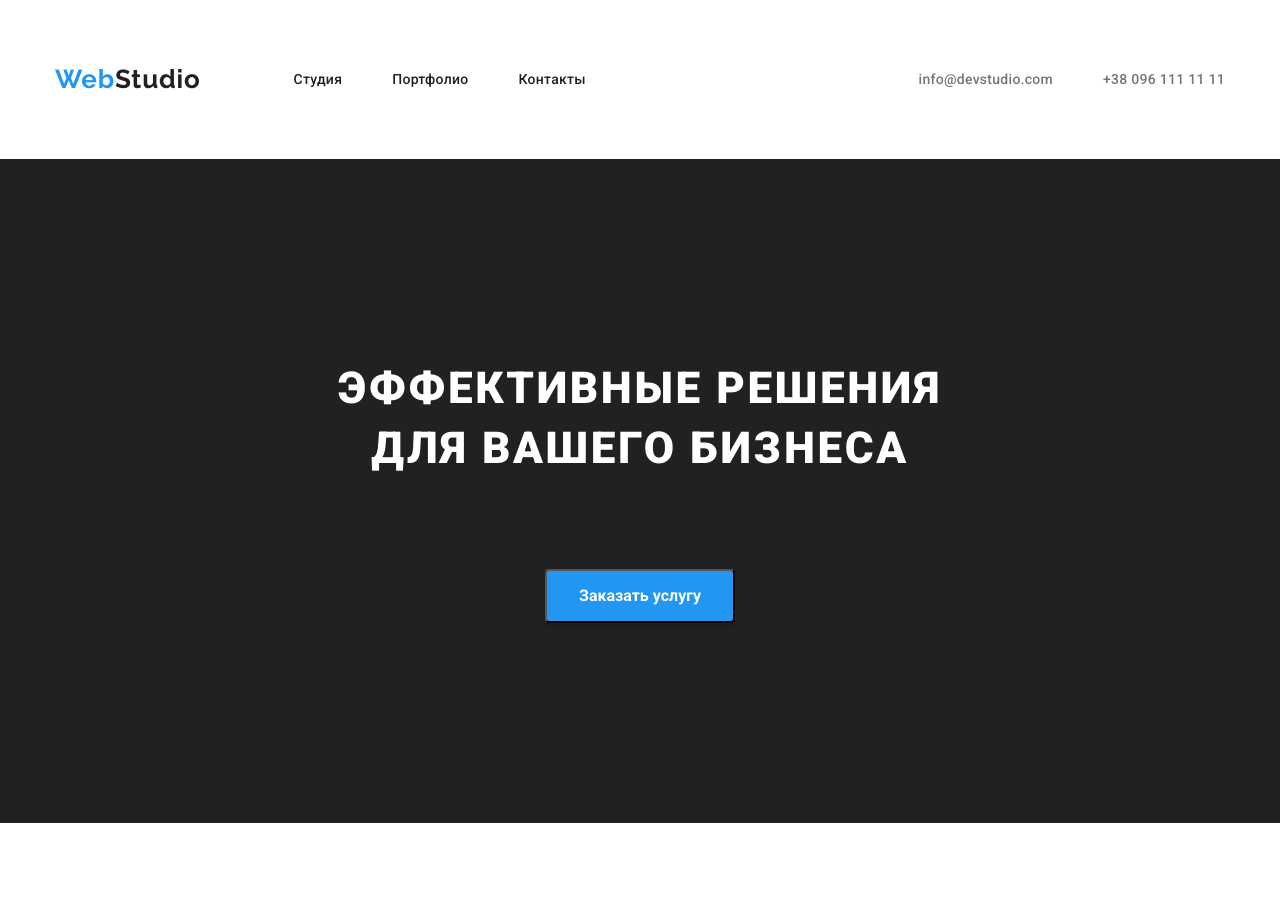
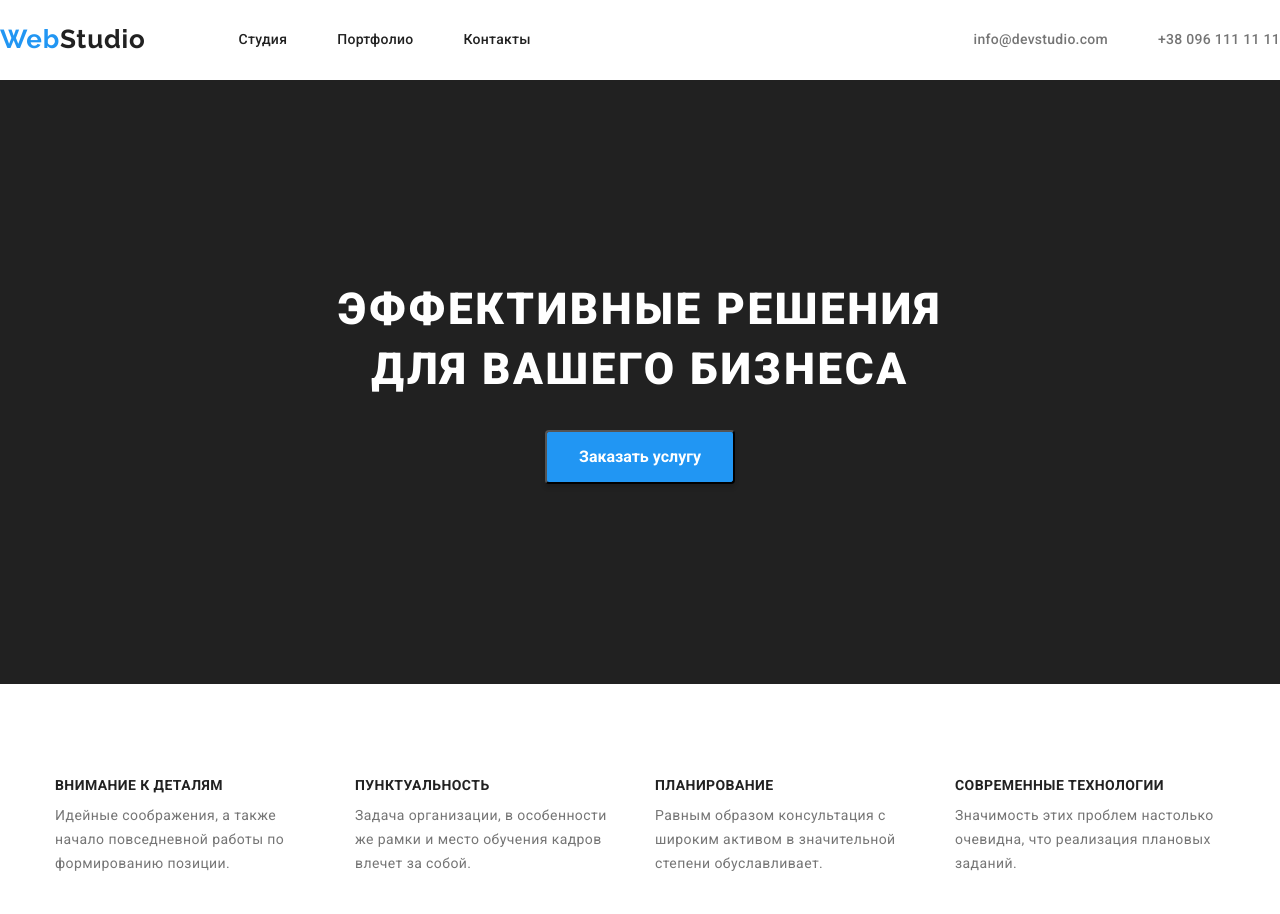
Before and after one commit to OleksandraUshakova/goit-markup-hw-03, a plain HTML site: page index.html in a window 1280 px wide. Shown: the top 914 px of the page. Drawn offline with nearby package versions, Linux system fonts and the light colour scheme.

Commit message:
paddings and styles change

```diff
--- a/css/styles.css
+++ b/css/styles.css
@@ -39,14 +39,14 @@ body{
 }
 
     /* ------header-------- */
-.header{
+.header-container{
     display:flex;
     align-items: center;
     justify-content: space-between;
     border-image-source: linear-gradient(0deg, #000000, #000000),
     linear-gradient(0deg, rgba(0, 0, 0, 0.2), rgba(0, 0, 0, 0.2));
-    padding-top: 32px;
-    padding-bottom: 32px;
+    padding-top: 24px;
+    padding-bottom: 25px;
 }
 .header-line{
 border-bottom: 1px solid #ECECEC;
@@ -111,7 +111,7 @@ letter-spacing: 0.02em;
 color:var(--primary-text-color);
 margin-left: 50px;
 }
-.nav-contacts {
+.nav-contacts{
     display: flex;
 }
 
@@ -142,7 +142,7 @@ border-radius: 4px;
 padding: 10px 32px;
 background-color: #2196F3;
 color: var(--second-title-color);
-margin-top: 90px;
+margin-top: 30px;
 }
 
 .btn{
@@ -184,16 +184,17 @@ font-size: 14px;
 line-height: 1.14;
 letter-spacing: 0.03em;
 text-transform: uppercase;
-color:var(--primary-title-color) ;
+color:var(--primary-title-color);
+margin-bottom: 10px;
 }
 
 .hero-description{
-font-weight: normal;
+font-weight: 400;
 font-size: 14px;
 line-height: 1.71;
 letter-spacing: 0.03em;
-color: var(--primary-text-color)
-width: 270px;;
+color: var(--primary-text-color);
+width: 270px;
 }
 
 .whatwedotitle{
@@ -263,7 +264,6 @@ line-height: 1.19;
 letter-spacing: 0.03em;
 color:var(--primary-title-color)
 padding-top: 30px;
-/* padding-bottom: 30px; */
 text-align: center;}
 
 .team-occupation{
@@ -342,7 +342,6 @@ border: transparent;
 
 .content-item{
    flex-basis: calc(100% / 3 - 30px);
-    /* flex-basis: calc(100% - 3 * 30px)/9; */
 }
 .content-item{
     margin-right: 30px;
@@ -407,9 +406,6 @@ color: var(--primary-text-color);
     color: rgba(255, 255, 255, 0.6);
     }
 
-    .footer-address{
-        padding-top: 20px;
-    }
 
     .footer-address .footer-contacts + .footer-contacts {
         margin-top: 9px;
--- a/index.html
+++ b/index.html
@@ -13,7 +13,7 @@
 </head>
 <body>
     <header class="header">
-        <div class="header container">
+        <div class="header-container">
         <nav class="header-nav">
         <a class="logo link" href="index.html" lang=en>Web<span class="header-studio">Studio</span></a><br>
         <ul class="menu-link list">
@@ -134,7 +134,7 @@
         <address class="address">
             <ul class="footer-address link list">
             <li class="footer-contacts">
-                <p class="address link list" href="https://goo.gl/maps/RkRpiGDQGRwnNrZ36"
+                <p class="address-link list" href="https://goo.gl/maps/RkRpiGDQGRwnNrZ36"
                 target="_blank"
                 rel="noopener noreferrer">г. Киев, пр-т Леси Украинки, 26</p>
             </li>
```
Also changed, not shown: portfolio.html (+2 -2 lines).
